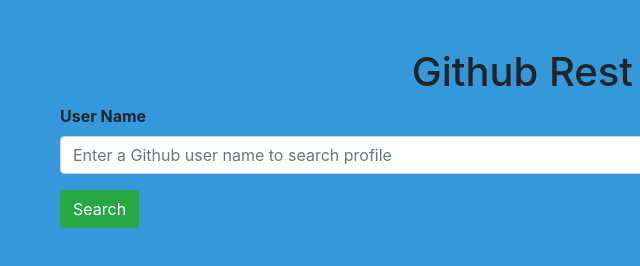
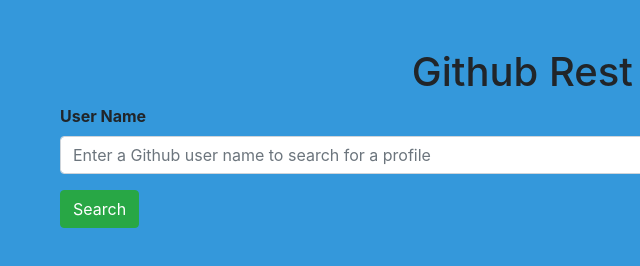
Before and after one commit to Lynsalt/Github-REST-API-Search, a plain HTML site: page index.html in a window 1280 px wide. Shown: the full height of the page, 25-665 px from the left. Drawn offline with nearby package versions, Linux system fonts and the light colour scheme.

Commit message:
updated place holder text

```diff
--- a/index.html
+++ b/index.html
@@ -15,7 +15,7 @@
 		<form id="userForm">
 		   <div class="form-group">
 		   	<label for="username"><b>User Name</b></label>
-		   	 <input type="text" id="username" name="username" class="form-control" placeholder="Enter a Github user name to search profile">
+		   	 <input type="text" id="username" name="username" class="form-control" placeholder="Enter a Github user name to search for a profile">
 		   	 <input type="button" class="btn btn-success mt-3" value="Search" id="submitForm" />
 		   </div>
 
```
